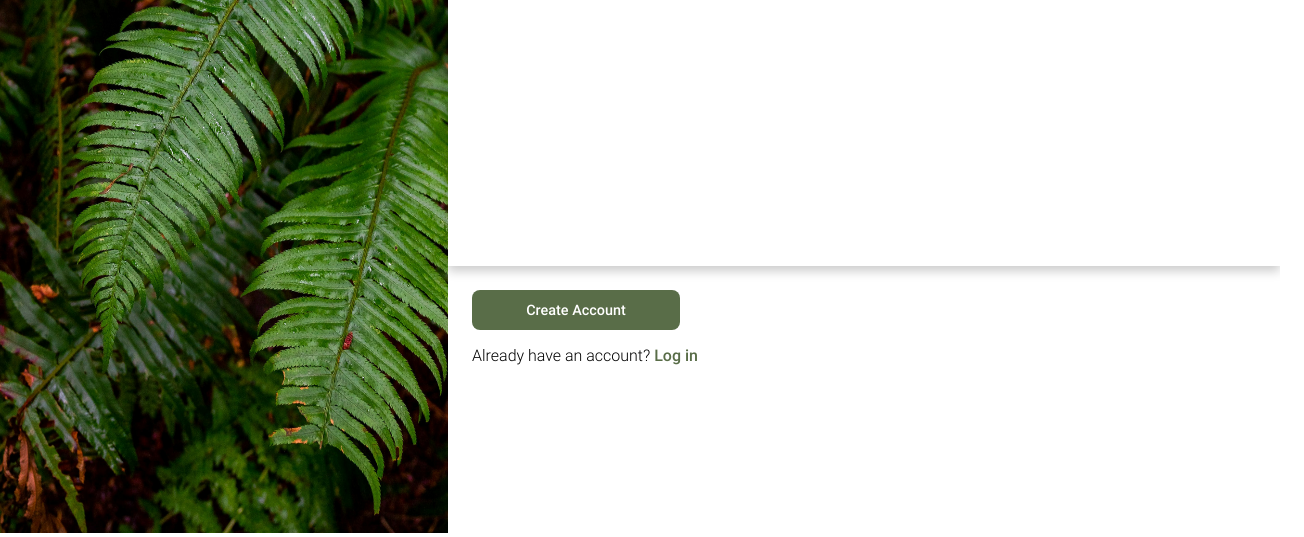
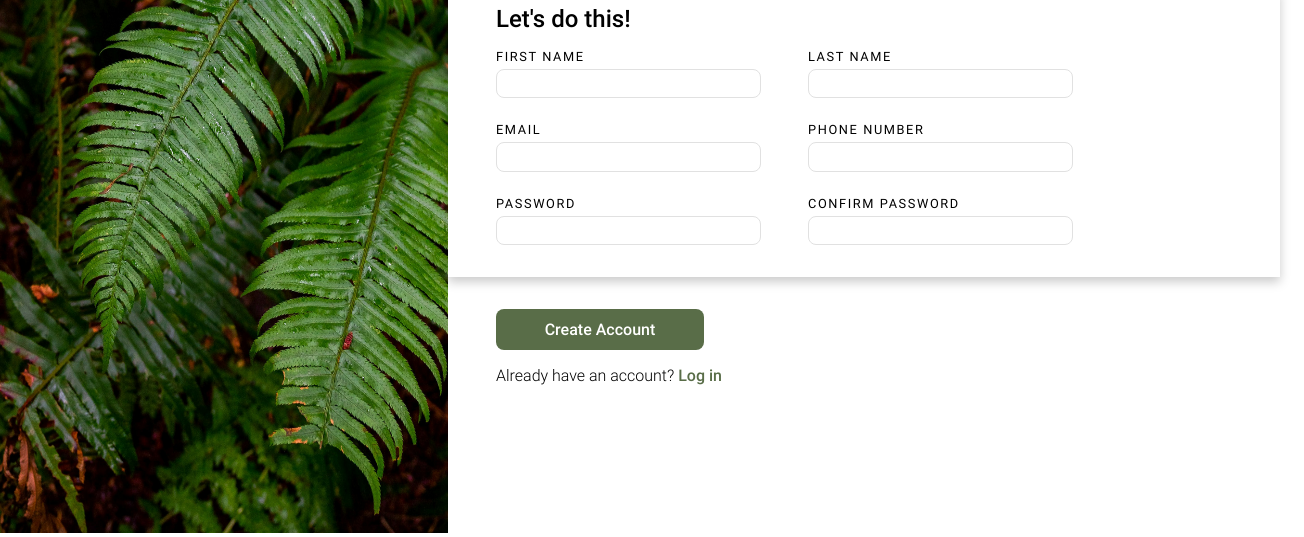
Before and after one commit to okuhlemadondo/odinproject-Sign-Up-Form, a plain HTML site: page index.html in a window 1280 px wide. Shown: the part 267-804 px from the top of the page, 1304 px wide, since content can reach past the window. Drawn offline with Linux system fonts and the light colour scheme.

Commit message:
Final Layout

```diff
--- a/index.html
+++ b/index.html
@@ -23,7 +23,36 @@
           <em>know</em> you want to.
         </p>
       </div>
-      <div class="form"></div>
+      <div class="form-section">
+        <div class="heading">Let's do this!</div>
+        <form action="#" method="post">
+          <div class="name">
+            <label for="first_name">FIRST NAME</label>
+            <input type="text" id="first_name" />
+          </div>
+
+          <div class="last-name">
+            <label for="last_name">LAST NAME</label>
+            <input type="text" id="last_name" />
+          </div>
+          <div class="email">
+            <label for="email">EMAIL</label>
+            <input type="email" id="email" />
+          </div>
+          <div class="phone-number">
+            <label for="phone_number">PHONE NUMBER</label>
+            <input type="tel" id="phone_number" />
+          </div>
+          <div class="pwd">
+            <label for="password">PASSWORD</label>
+            <input type="password" id="password" />
+          </div>
+          <div class="pwd">
+            <label for="confirm_password">CONFIRM PASSWORD</label>
+            <input type="password" id="confirm_password" />
+          </div>
+        </form>
+      </div>
       <div class="cta">
         <div class="actions">
           <button>Create Account</button>
--- a/style.css
+++ b/style.css
@@ -11,6 +11,11 @@
 @font-face {
   font-family: Roboto-Light;
   src: url(assets/fonts/Roboto-Light.ttf);
+}
+
+@font-face {
+  font-family: Roboto-Regular;
+  src: url(assets/fonts/Roboto-Regular.ttf);
 }
 
 * {
@@ -85,14 +90,17 @@ body {
   font-family: Roboto-Medium;
   font-size: 1.4rem;
   align-items: end;
+  margin-left: 3rem;
 }
 
 p {
   padding: 1.5rem;
 }
 
-.form {
+.form-section {
   box-shadow: 0px 5px 10px rgba(0, 0, 0, 0.208);
+  height: fit-content;
+  padding-bottom: 2rem;
 }
 
 .cta {
@@ -104,7 +112,6 @@ p {
   display: flex;
   flex-direction: column;
   gap: 1rem;
-  margin: 1.5rem;
 }
 
 button {
@@ -112,10 +119,12 @@ button {
   font-family: Roboto-Medium;
   padding-inline: 0.7rem;
   padding-block: 0.7rem;
-  font-size: 0.9rem;
+  font-size: 1rem;
   border-radius: 0.5rem;
   background-color: #596d48;
   color: white;
+  margin-left: 3rem;
+  margin-top: 2rem;
 }
 
 a {
@@ -126,4 +135,36 @@ a {
 
 .log {
   font-family: Roboto-Light;
+  margin-left: 3rem;
 }
+
+form {
+  display: grid;
+  grid-template-columns: 1fr 1fr;
+  grid-template-rows: 1fr 1fr;
+  gap: 1.5rem;
+  max-width: 600px;
+  margin-left: 3rem;
+}
+
+label {
+  display: block;
+  font-family: Roboto-Regular;
+  letter-spacing: 0.1rem;
+  font-size: 0.8rem;
+}
+
+.heading {
+  margin-left: 3rem;
+  margin-block: 1rem;
+  font-family: Roboto-Medium;
+  font-size: 1.5rem;
+}
+
+input {
+  height: 1.6rem;
+  margin-top: 0.3rem;
+  border: 1px solid rgb(225, 225, 225);
+  border-radius: 8px;
+  width: 90%;
+}
```
